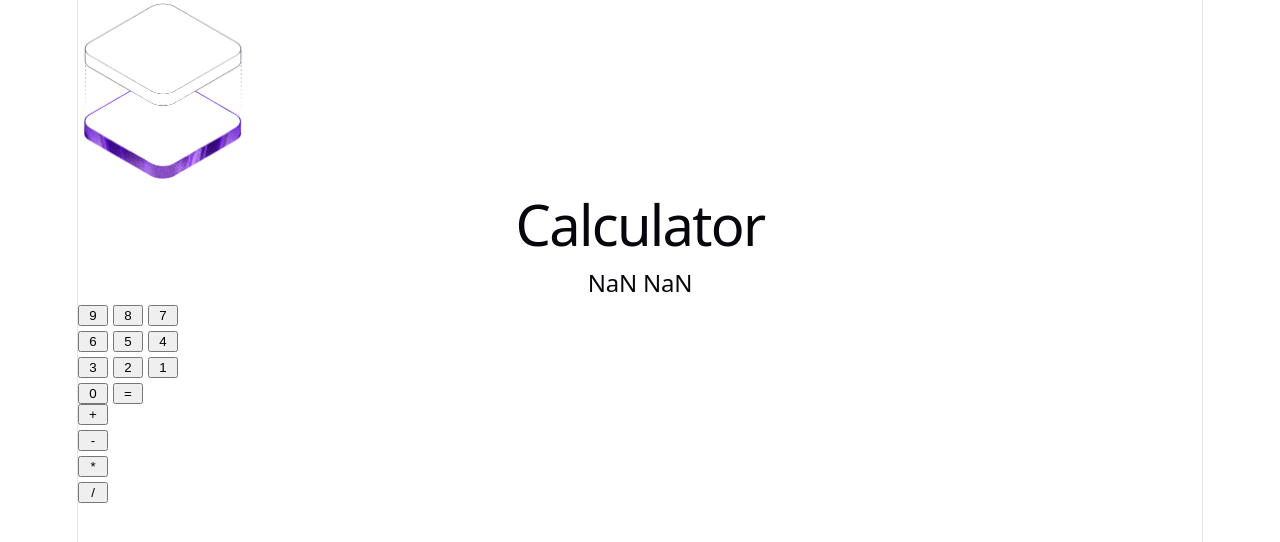
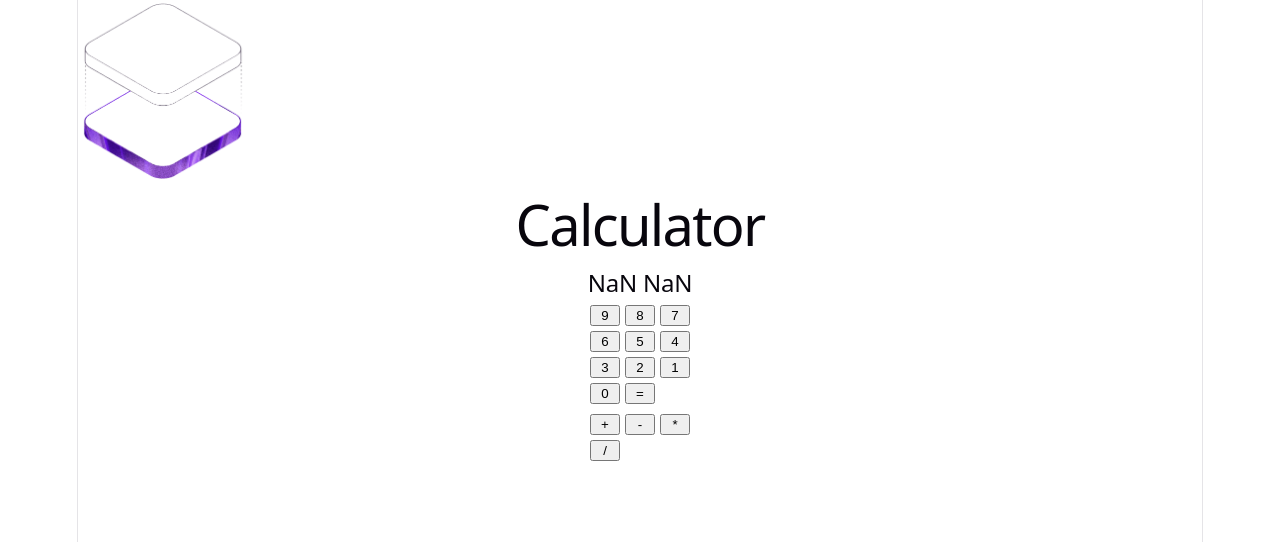
Before and after one commit to crillo136/Engineering-Tr1-Website, a React (Vite) app: page / in a window 1280 px wide. Shown: the top 542 px of the page. Built offline with nearby package versions, Linux system fonts and the light colour scheme.

Commit message:
buttons are centered

```diff
--- a/src/App.css
+++ b/src/App.css
@@ -185,6 +185,8 @@
 
 .main-grid {
   display: grid;
+  justify-content: center;
+  gap: 10px;
 }
 
 .numbers-grid {
@@ -195,6 +197,6 @@
 
 .operators-grid{
   display: grid;
-  grid-template-columns: 30px;
+  grid-template-columns: 30px 30px 30px;
   gap: 5px;
 }
```
